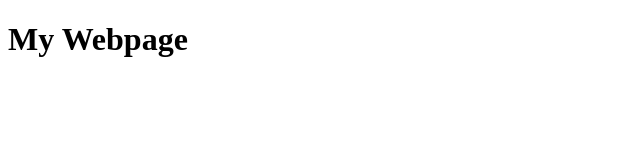
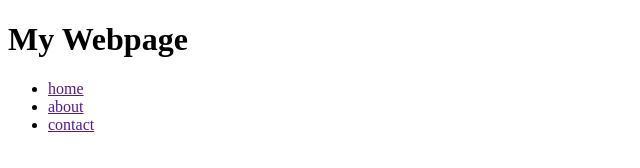
Before and after one commit to nandhu0607/git2, a plain HTML site: page index.html in a window 1280 px wide. Shown: the whole page, without its empty margins (0-640 px from the left). Drawn offline with Linux system fonts and the light colour scheme.

Commit message:
index page with nav bar

```diff
--- a/index.html
+++ b/index.html
@@ -9,5 +9,13 @@
     <header>
         <h1> My Webpage</h1>
     </header>
+    <nav>
+        <ul>
+            <li><a href="">home</li></a>
+            <li><a href="">about</li></a>
+             <li><a href="">contact</li></a>
+
+        </ul>
+    </nav>
 </body>
 </html>
```
